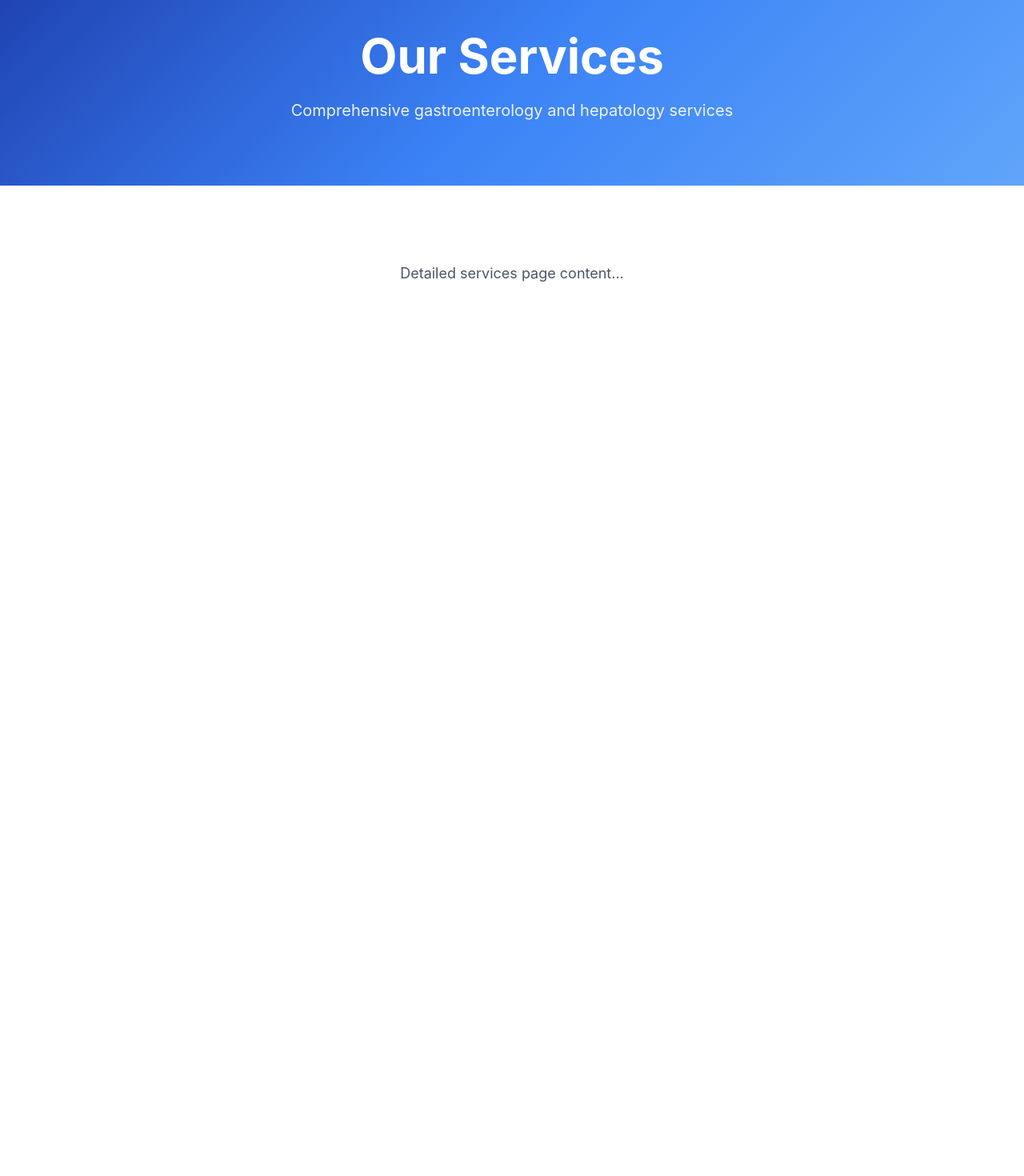
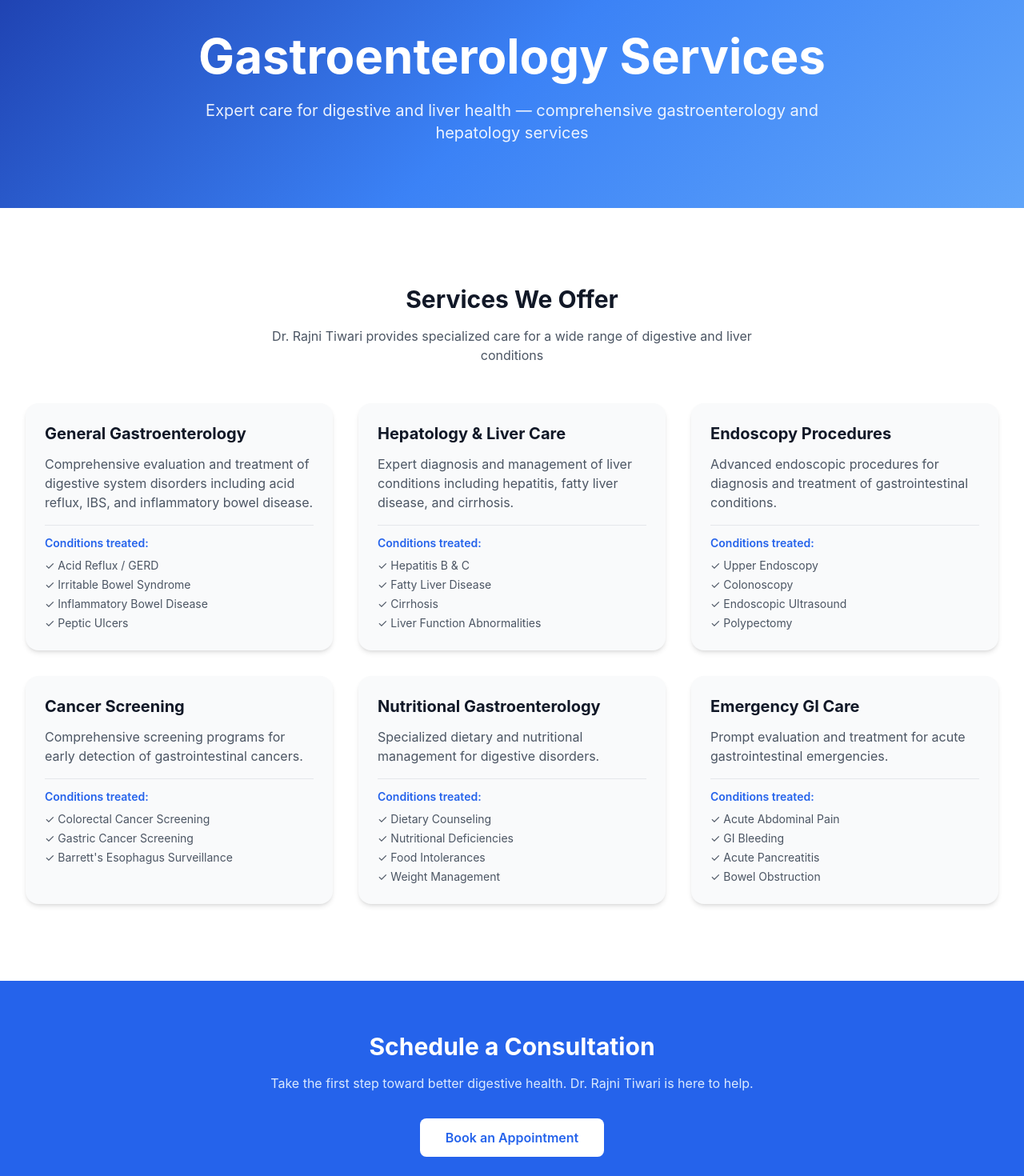
Before and after one commit to anurag-shukla-2000/dr-rajni-tiwari-website, a Next.js app: page /services in a window 1280 px wide. Shown: the part 120-1590 px from the top of the page at 80% size. Before the commit the page ends 800 px from the top, so only its background shows below. Built offline with nearby package versions, Linux system fonts and the light colour scheme.

Commit message:
Enhance Services page with detailed service offerings
Added a comprehensive list of gastroenterology services with descriptions and conditions treated. Updated the page structure to include a hero section, services grid, and a call to action for scheduling consultations.

```diff
--- a/pages/services.js
+++ b/pages/services.js
@@ -1,21 +1,105 @@
+import Head from 'next/head';
+
 export default function Services() {
+  const servicesList = [
+    {
+      title: "General Gastroenterology",
+      description: "Comprehensive evaluation and treatment of digestive system disorders including acid reflux, IBS, and inflammatory bowel disease.",
+      conditions: ["Acid Reflux / GERD", "Irritable Bowel Syndrome", "Inflammatory Bowel Disease", "Peptic Ulcers"]
+    },
+    {
+      title: "Hepatology & Liver Care",
+      description: "Expert diagnosis and management of liver conditions including hepatitis, fatty liver disease, and cirrhosis.",
+      conditions: ["Hepatitis B & C", "Fatty Liver Disease", "Cirrhosis", "Liver Function Abnormalities"]
+    },
+    {
+      title: "Endoscopy Procedures",
+      description: "Advanced endoscopic procedures for diagnosis and treatment of gastrointestinal conditions.",
+      conditions: ["Upper Endoscopy", "Colonoscopy", "Endoscopic Ultrasound", "Polypectomy"]
+    },
+    {
+      title: "Cancer Screening",
+      description: "Comprehensive screening programs for early detection of gastrointestinal cancers.",
+      conditions: ["Colorectal Cancer Screening", "Gastric Cancer Screening", "Barrett's Esophagus Surveillance"]
+    },
+    {
+      title: "Nutritional Gastroenterology",
+      description: "Specialized dietary and nutritional management for digestive disorders.",
+      conditions: ["Dietary Counseling", "Nutritional Deficiencies", "Food Intolerances", "Weight Management"]
+    },
+    {
+      title: "Emergency GI Care",
+      description: "Prompt evaluation and treatment for acute gastrointestinal emergencies.",
+      conditions: ["Acute Abdominal Pain", "GI Bleeding", "Acute Pancreatitis", "Bowel Obstruction"]
+    }
+  ];
+
   return (
+    <>
+      <Head>
+        <title>Gastroenterology Services | Dr. Rajni Tiwari</title>
+        <meta name="description" content="Dr. Rajni Tiwari offers comprehensive gastroenterology and hepatology services including endoscopy, liver care, cancer screening, and digestive health management." />
+        <meta name="keywords" content="gastroenterology services, hepatology, endoscopy, liver care, colonoscopy, digestive health, Dr. Rajni Tiwari" />
+        <meta name="robots" content="index, follow" />
+        <link rel="canonical" href="https://dr-rajni-tiwari-website.vercel.app/services" />
+      </Head>
+
       <div className="pt-20">
+        {/* Hero Section */}
         <section className="medical-gradient text-white py-20">
           <div className="container-custom text-center">
-          <h1 className="text-5xl lg:text-6xl font-bold mb-6">Our Services</h1>
-          <p className="text-xl opacity-90">
-            Comprehensive gastroenterology and hepatology services
+            <h1 className="text-5xl lg:text-6xl font-bold mb-6">Gastroenterology Services</h1>
+            <p className="text-xl opacity-90 max-w-3xl mx-auto">
+              Expert care for digestive and liver health — comprehensive gastroenterology and hepatology services
             </p>
           </div>
         </section>
 
-      {/* You can expand this page with more detailed service information */}
+        {/* Services Grid */}
         <section className="section-padding bg-white">
+          <div className="container-custom">
+            <div className="text-center mb-12">
+              <h2 className="text-3xl font-bold text-gray-900 mb-4">Services We Offer</h2>
+              <p className="text-gray-600 max-w-2xl mx-auto">
+                Dr. Rajni Tiwari provides specialized care for a wide range of digestive and liver conditions
+              </p>
+            </div>
+
+            <div className="grid md:grid-cols-2 lg:grid-cols-3 gap-8">
+              {servicesList.map((service, index) => (
+                <div key={index} className="bg-gray-50 rounded-2xl p-6 shadow-md hover:shadow-lg transition-shadow">
+                  <h3 className="text-xl font-bold text-gray-900 mb-3">{service.title}</h3>
+                  <p className="text-gray-600 mb-4">{service.description}</p>
+                  <div className="border-t border-gray-200 pt-3 mt-2">
+                    <p className="text-sm font-semibold text-blue-600 mb-2">Conditions treated:</p>
+                    <ul className="space-y-1">
+                      {service.conditions.map((condition, idx) => (
+                        <li key={idx} className="text-sm text-gray-600">✓ {condition}</li>
+                      ))}
+                    </ul>
+                  </div>
+                </div>
+              ))}
+            </div>
+          </div>
+        </section>
+
+        {/* Call to Action */}
+        <section className="bg-blue-600 text-white py-16">
           <div className="container-custom text-center">
-          <p className="text-lg text-gray-600">Detailed services page content...</p>
+            <h2 className="text-3xl font-bold mb-4">Schedule a Consultation</h2>
+            <p className="text-blue-100 mb-8 max-w-2xl mx-auto">
+              Take the first step toward better digestive health. Dr. Rajni Tiwari is here to help.
+            </p>
+            <a
+              href="/appointment"
+              className="inline-block bg-white text-blue-600 px-8 py-3 rounded-lg font-semibold hover:bg-gray-100 transition-colors"
+            >
+              Book an Appointment
+            </a>
           </div>
         </section>
       </div>
+    </>
   );
 }
```
Lines whose indentation alone changed are shown as unchanged.
